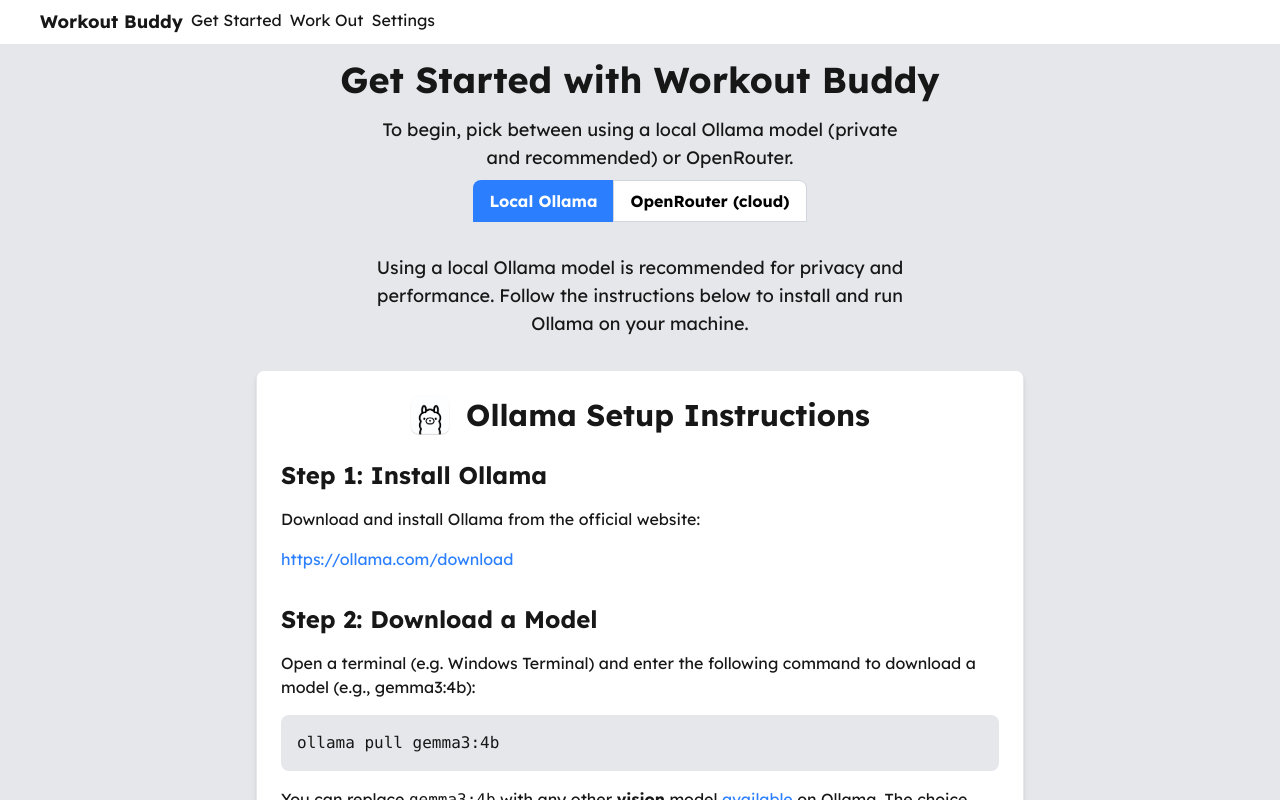
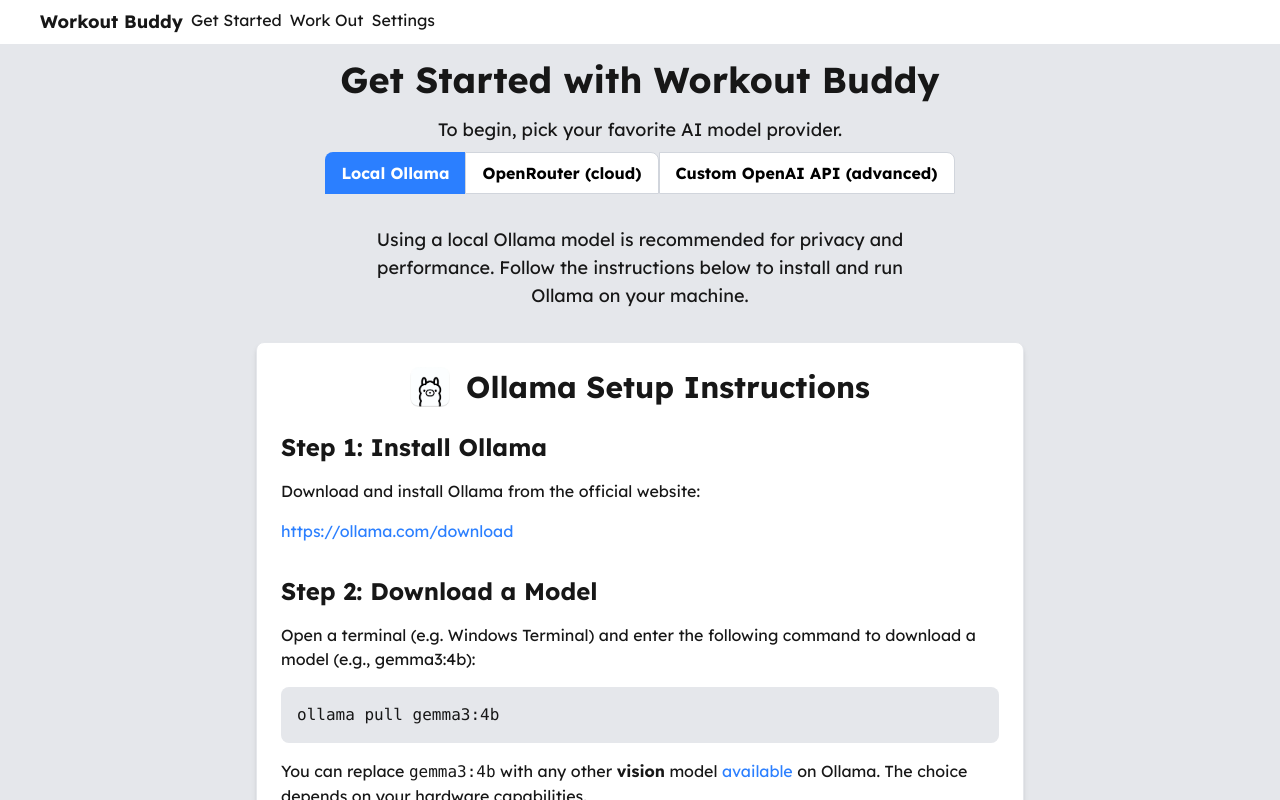
Before and after one commit to mrrfv/workout-buddy-web, a Next.js app in the folder web/: page /get-started in a window 1280 px wide. Shown: the top 800 px of the page. Built offline with nearby package versions, Linux system fonts and the light colour scheme.

Commit message:
feat: OpenAI compatible endpoint support
Work in progress, currently doesn't work with LM Studio.

```diff
--- a/web/src/app/get-started/page.tsx
+++ b/web/src/app/get-started/page.tsx
@@ -34,7 +34,7 @@ export default function GetStarted() {
         <>
             <section className="flex min-h-screen flex-col items-center justify-center bg-gray-200 dark:bg-gray-900">
                 <h1 className="text-4xl font-bold my-4 text-center">Get Started with Workout Buddy</h1>
-                <p className="text-lg text-center max-w-xl mb-2 px-4">To begin, pick between using a local Ollama model (private and recommended) or OpenRouter.</p>
+                <p className="text-lg text-center max-w-xl mb-2 px-4">To begin, pick your favorite AI model provider.</p>
 
                 <div className="flex flex-row mb-8">
                     <button
@@ -49,9 +49,15 @@ export default function GetStarted() {
                     >
                         OpenRouter (cloud)
                     </button>
+                    <button
+                        className={`py-2 px-4 rounded-tr-lg font-bold ${settings.aiProvider === "OpenAI Compatible" ? "bg-blue-500 hover:bg-blue-600 text-white" : "bg-white dark:bg-gray-800 text-black dark:text-white border border-gray-300 dark:border-gray-700 hover:bg-gray-100 dark:hover:bg-gray-700"}`}
+                        onClick={() => setSettings(prev => ({ ...prev, aiProvider: "OpenAI Compatible" }))}
+                    >
+                        Custom OpenAI API (advanced)
+                    </button>
                 </div>
 
-                {settings.aiProvider != "OpenRouter" && (
+                {settings.aiProvider == "Local Model" && (
                     <>
                     <p className="text-lg text-center max-w-xl mb-8 px-4">Using a local Ollama model is recommended for privacy and performance. Follow the instructions below to install and run Ollama on your machine.</p>
                     <div className="bg-white dark:bg-gray-800 p-6 rounded-lg shadow-md max-w-3xl w-full border border-gray-200 dark:border-gray-700">
--- a/web/src/app/helpers.ts
+++ b/web/src/app/helpers.ts
@@ -1,13 +1,23 @@
 import { Settings } from "@/context/SettingsContext";
 import { createOpenRouter } from "@openrouter/ai-sdk-provider";
 import { createOllama } from "ai-sdk-ollama";
+import { createOpenAICompatible } from "@ai-sdk/openai-compatible";
 
 export function getAI(settings: Settings) {
-    if (settings.aiProvider === "OpenRouter") {
-        return createOpenRouter({
-            apiKey: settings.openRouterApiKey,
-        }).chat;
-    } else {
-        return createOllama({ baseURL: settings.aiEndpoint });
+    switch (settings.aiProvider) {
+        case "OpenRouter":
+            return createOpenRouter({
+                apiKey: settings.aiApiKey,
+            }).chat;
+        case "OpenAI Compatible":
+            return createOpenAICompatible({
+                name: settings.aiModel,
+                baseURL: settings.aiEndpoint,
+                apiKey: settings.aiApiKey,
+                includeUsage: true,
+                supportsStructuredOutputs: true,
+            });
+        default:
+            return createOllama({ baseURL: settings.aiEndpoint });
     }
 }
--- a/web/src/app/settings/component.tsx
+++ b/web/src/app/settings/component.tsx
@@ -31,15 +31,16 @@ export function SettingsComponent() {
                     onChange={e => updateSetting("aiProvider", e.target.value)}
                 >
                     <option>Local Model</option>
-                    <option>Custom Endpoint</option>
+                    <option>Custom Ollama Endpoint</option>
+                    <option>OpenAI Compatible</option>
                     <option>OpenRouter</option>
                 </select>
             </div>
-            {settings.aiProvider === "Custom Endpoint" && (
+            {(settings.aiProvider === "Custom Ollama Endpoint" || settings.aiProvider === "OpenAI Compatible") && (
                 <div className="flex flex-row justify-between items-center mb-4">
                     <div>
                         <h2 className="text-lg font-medium">AI Endpoint</h2>
-                        <p className="text-sm text-gray-600 dark:text-gray-400">Sets the custom endpoint for the Ollama API (e.g. https://ollama.yourdomain.com).</p>
+                        <p className="text-sm text-gray-600 dark:text-gray-400">Sets the custom endpoint for the API.</p>
                     </div>
                     <input
                         type="text"
@@ -49,19 +50,19 @@ export function SettingsComponent() {
                     />
                 </div>
             )}
-            {settings.aiProvider === "OpenRouter" && (
+            {(settings.aiProvider === "OpenRouter" || settings.aiProvider === "OpenAI Compatible") && (
                 <>
                 <p className="text-sm text-red-600 dark:text-yellow-400 mb-2">OpenRouter and providers may train models on your screenshots. Please check your logging settings before continuing. It's advised to only share the tab containing the video with Workout Buddy instead of the whole screen.</p>
                 <div className="flex flex-row justify-between items-center mb-4">
                     <div>
-                        <h2 className="text-lg font-medium">OpenRouter API Key</h2>
-                        <p className="text-sm text-gray-600 dark:text-gray-400">Your OpenRouter API key for accessing their models.</p>
+                        <h2 className="text-lg font-medium">API Key</h2>
+                        <p className="text-sm text-gray-600 dark:text-gray-400">Your {settings.aiProvider} API key for accessing their models.</p>
                     </div>
                     <input
                         type="text"
                         className="w-40 h-6 bg-white text-black"
-                        value={settings.openRouterApiKey}
-                        onChange={e => updateSetting("openRouterApiKey", e.target.value)}
+                        value={settings.aiApiKey}
+                        onChange={e => updateSetting("aiApiKey", e.target.value)}
                     />
                 </div>
                 </>
--- a/web/src/context/SettingsContext.tsx
+++ b/web/src/context/SettingsContext.tsx
@@ -5,7 +5,7 @@ export type Settings = {
   aiProvider: string;
   aiEndpoint: string;
   aiModel: string;
-  openRouterApiKey: string;
+  aiApiKey: string;
   notificationSound: boolean;
   captureInterval: number;
   maxCountdown: number;
@@ -15,7 +15,7 @@ const defaultSettings: Settings = {
   aiProvider: "Local Model",
   aiEndpoint: "",
   aiModel: "",
-  openRouterApiKey: "",
+  aiApiKey: "",
   notificationSound: true,
   captureInterval: 1.1,
   maxCountdown: 60,
```
